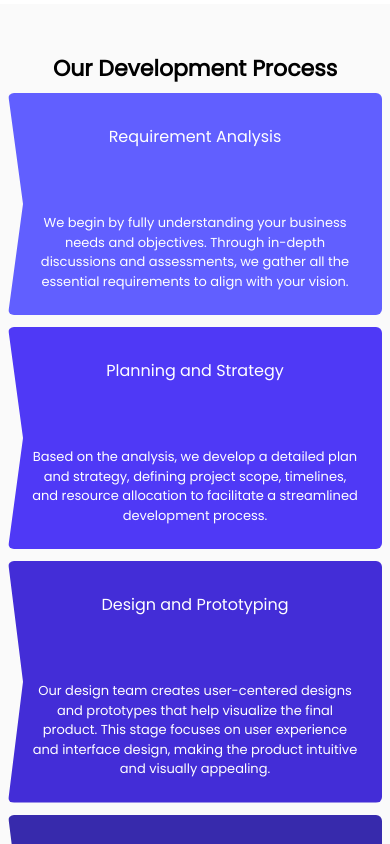
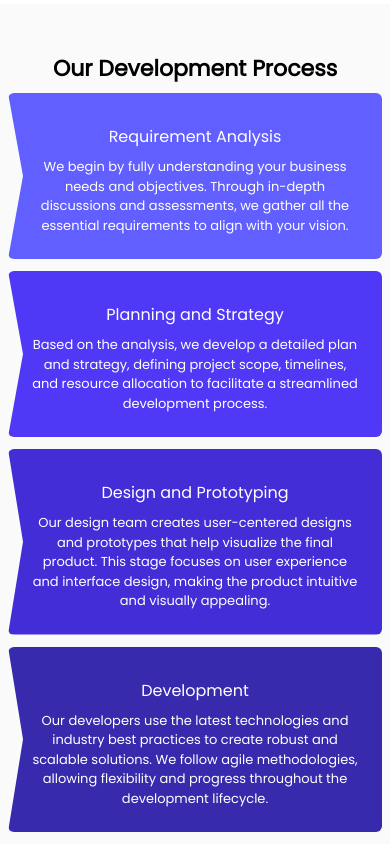
Before and after one commit to MadanDev2077/services, a Next.js app: page / in a window 390 px wide. Shown: the part 6540-7384 px from the top of the page. Built offline with nearby package versions, Linux system fonts and the light colour scheme.

Commit message:
title height adjust

```diff
--- a/src/components/Home/DevelopmentProcess/DevelopermentProcess.js
+++ b/src/components/Home/DevelopmentProcess/DevelopermentProcess.js
@@ -68,7 +68,7 @@ const DevelopermentProcess = () => {
                   : "polygon(0 0, 100% 0, 100% 50%, calc(100% - 15px) 50%, 100% 50%, 100% 100%, 0 100%, 15px 50%)",
             }}
           >
-            <h3 className="text-base sm:text-lg md:text-xl mt-2 min-h-20">
+            <h3 className="text-base sm:text-lg md:text-xl mt-2 min-h-5 sm:min-h-10 md:min-h-20">
               {item.title}
             </h3>
             <p className=" desc !text-white ">{item.desc}</p>
```
